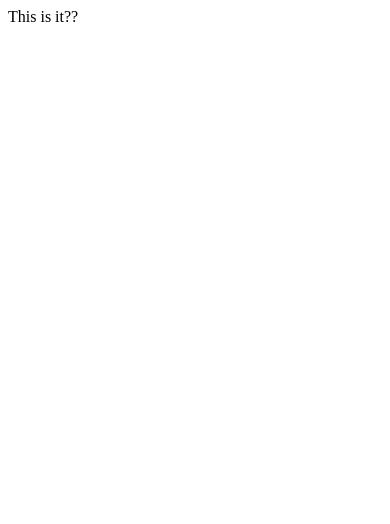
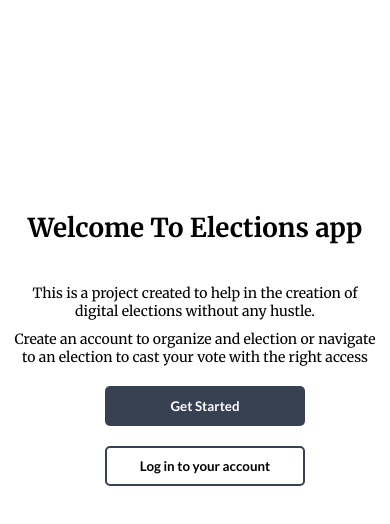
Before and after one commit to FosterSOAsare/elections, a React (Create React App) app: page / in a window 390 px wide. Shown: the top 524 px of the page. Built offline with nearby package versions, Linux system fonts and the light colour scheme.

Commit message:
Homepage start design

```diff
--- a/public/index.html
+++ b/public/index.html
@@ -5,39 +5,14 @@
 		<link rel="icon" href="%PUBLIC_URL%/favicon.ico" />
 		<meta name="viewport" content="width=device-width, initial-scale=1" />
 		<meta name="theme-color" content="#000000" />
-    <meta
-      name="description"
-      content="Web site created using create-react-app"
-    />
+		<meta name="description" content="Web site created using create-react-app" />
 		<link rel="apple-touch-icon" href="%PUBLIC_URL%/logo192.png" />
-    <!--
-      manifest.json provides metadata used when your web app is installed on a
-      user's mobile device or desktop. See https://developers.google.com/web/fundamentals/web-app-manifest/
-    -->
 		<link rel="manifest" href="%PUBLIC_URL%/manifest.json" />
-    <!--
-      Notice the use of %PUBLIC_URL% in the tags above.
-      It will be replaced with the URL of the `public` folder during the build.
-      Only files inside the `public` folder can be referenced from the HTML.
-
-      Unlike "/favicon.ico" or "favicon.ico", "%PUBLIC_URL%/favicon.ico" will
-      work correctly both with client-side routing and a non-root public URL.
-      Learn how to configure a non-root public URL by running `npm run build`.
-    -->
-    <title>React App</title>
+		<title>Election-app</title>
+		<script src="https://kit.fontawesome.com/f6e3b67683.js" crossorigin="anonymous"></script>
 	</head>
 	<body>
 		<noscript>You need to enable JavaScript to run this app.</noscript>
 		<div id="root"></div>
-    <!--
-      This HTML file is a template.
-      If you open it directly in the browser, you will see an empty page.
-
-      You can add webfonts, meta tags, or analytics to this file.
-      The build step will place the bundled scripts into the <body> tag.
-
-      To begin the development, run `npm start` or `yarn start`.
-      To create a production bundle, use `npm run build` or `yarn build`.
-    -->
 	</body>
 </html>
--- a/src/App.js
+++ b/src/App.js
@@ -1,7 +1,15 @@
 import "./App.scss";
+import Homepage from "./Pages/Homepage/Homepage";
+import { Routes, Route } from "react-router-dom";
 
 function App() {
-	return <div className="App">This is it??</div>;
+	return (
+		<div className="App">
+			<Routes>
+				<Route path="/" element={<Homepage />}></Route>
+			</Routes>
+		</div>
+	);
 }
 
 export default App;
--- a/src/App.scss
+++ b/src/App.scss
@@ -1 +1,2 @@
 @import "./assets/scss/global";
+@import "./Pages/Homepage/Homepage.scss";
--- /dev/null
+++ b/src/Pages/Homepage/Homepage.js
@@ -0,0 +1,17 @@
+import React from "react";
+const Homepage = () => {
+	return (
+		<main className="container homepage">
+			<h3>Welcome To Elections app</h3>
+			<p>This is a project created to help in the creation of digital elections without any hustle.</p>
+			<p>Create an account to organize and election or navigate to an election to cast your vote with the right access</p>
+
+			<div className="actions">
+				<button className="button__primary">Get Started</button>
+				<button className="button__secondary">Log in to your account </button>
+			</div>
+		</main>
+	);
+};
+
+export default Homepage;
--- /dev/null
+++ b/src/Pages/Homepage/Homepage.scss
@@ -0,0 +1,39 @@
+.homepage {
+	margin-top: 25vh;
+	@include flex(center, center);
+	flex-direction: column;
+	align-self: center;
+	h3 {
+		text-align: center;
+		font-size: 26px;
+		margin-bottom: 30px;
+	}
+	p {
+		margin-top: 10px;
+		text-align: center;
+		width: 80%;
+		font-size: 14px;
+	}
+	.actions {
+		@include flex(center, center);
+
+		button {
+			margin-top: 20px;
+			margin-left: 20px;
+		}
+	}
+}
+
+@media screen and (max-width: 720px) {
+	.homepage {
+		p {
+			width: 95%;
+		}
+		.actions {
+			flex-direction: column;
+			button {
+				width: 200px;
+			}
+		}
+	}
+}
--- a/src/assets/scss/_global.scss
+++ b/src/assets/scss/_global.scss
@@ -0,0 +1,62 @@
+@import url("https://fonts.googleapis.com/css2?family=Lato:wght@400;700&family=Merriweather+Sans:wght@400;700&family=Merriweather:wght@400;700&family=Poppins:wght@400;700&display=swap");
+
+$whiteBg1: #ffffff;
+$whiteBg2: #f3f4f6;
+$whiteText1: #374151;
+$whiteText2: #2595f2;
+@mixin flex($justify, $align) {
+	display: flex;
+	align-items: $align;
+	justify-content: $justify;
+}
+.container {
+	width: 100%;
+	height: auto;
+	min-height: 200px;
+	margin: 0 auto;
+	max-width: 1024px;
+}
+* {
+	padding: 0;
+	margin: 0;
+	box-sizing: border-box;
+	font-family: "Merriweather", sans-serif;
+}
+
+body {
+	width: 100%;
+	min-height: 100vh;
+}
+
+.button__primary,
+.button__secondary {
+	width: auto;
+	height: 40px;
+	padding: 0 10px;
+	border-radius: 5px;
+	font-weight: bold;
+	font-family: "Lato", sans-serif;
+}
+
+.button__primary {
+	background-color: $whiteText1;
+	border: none;
+	color: $whiteBg1;
+}
+
+.button__secondary {
+	border: 2px solid $whiteText1;
+	background-color: transparent;
+}
+
+.button1 {
+	@include flex(space-between, center);
+	gap: 5px;
+	p {
+		text-transform: capitalize;
+	}
+}
+
+p {
+	font-size: 15px;
+}
```
Also changed, not shown: src/Components/buttons/Button1.js (added, +12 -0 lines), src/Components/buttons/Button2.js (added, +12 -0 lines). Lines whose indentation alone changed are shown as unchanged.
